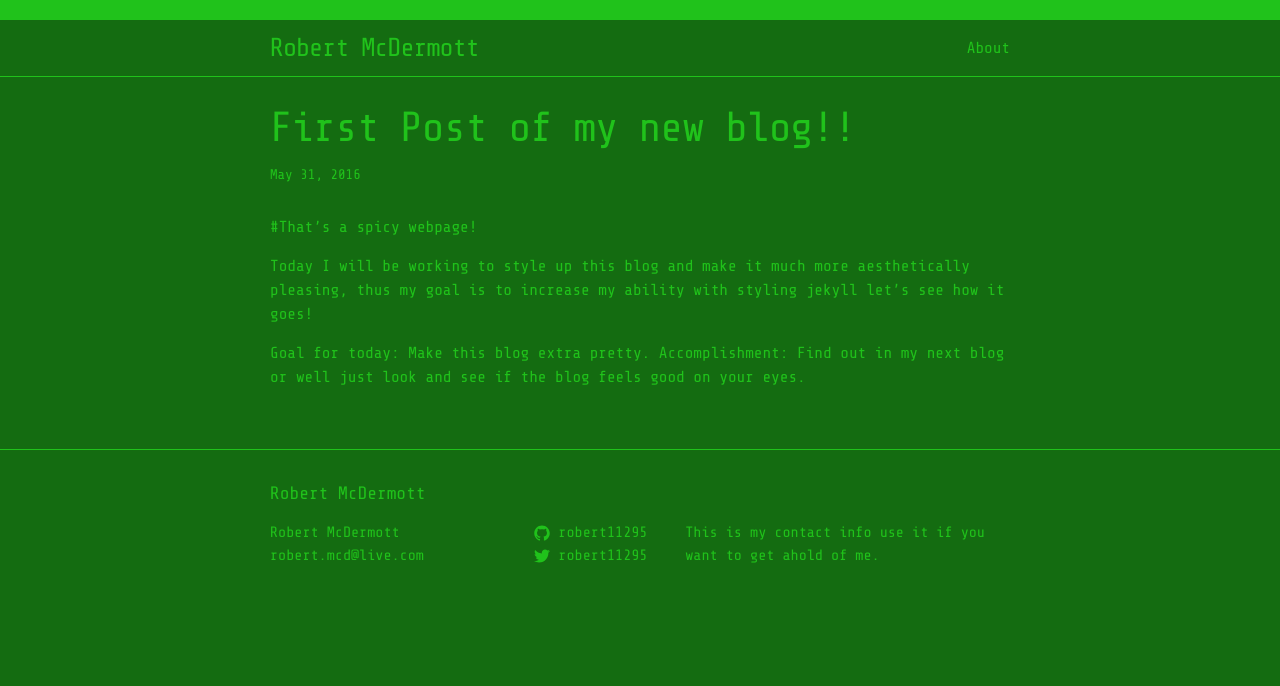
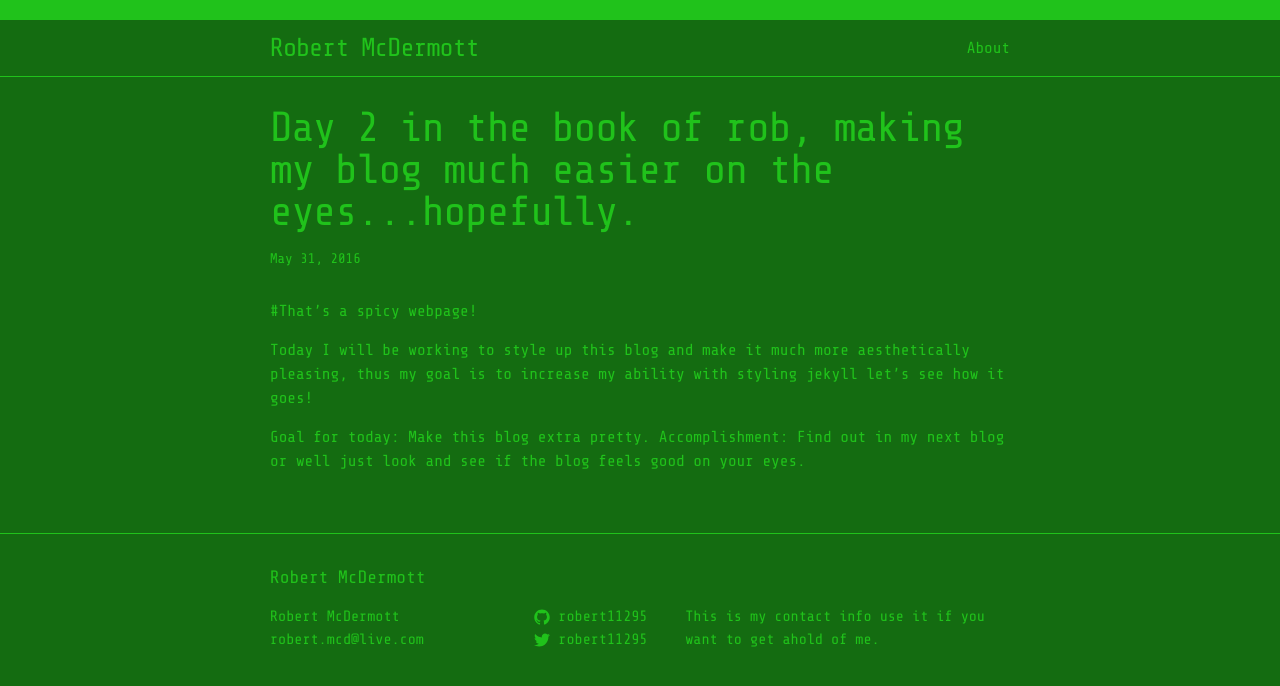
Before and after one commit to xSpiralx/xSpiralx.github.io, a Jekyll site: the page built from _posts/2016-05-31-Day-2.markdown, in a window 1280 px wide. Shown: the top 686 px of the page. Built offline with Jekyll 4.4.1, drawn with Linux system fonts in a browser that asks for light colours.

Commit message:
Forgot title

```diff
--- a/_posts/2016-05-31-Day-2.markdown
+++ b/_posts/2016-05-31-Day-2.markdown
@@ -1,6 +1,6 @@
 ---
 layout: post
-title:  "First Post of my new blog!!"
+title:  "Day 2 in the book of rob, making my blog much easier on the eyes...hopefully."
 date:   2016-05-31T08:10:58+00:00
 categories: jekyll update
 ---
```
